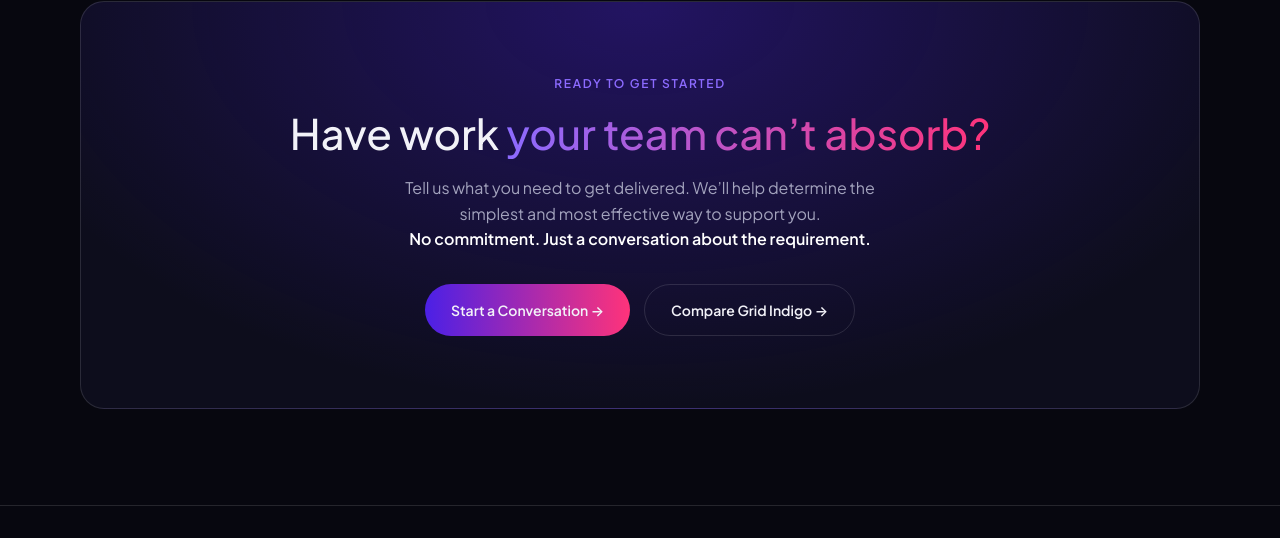
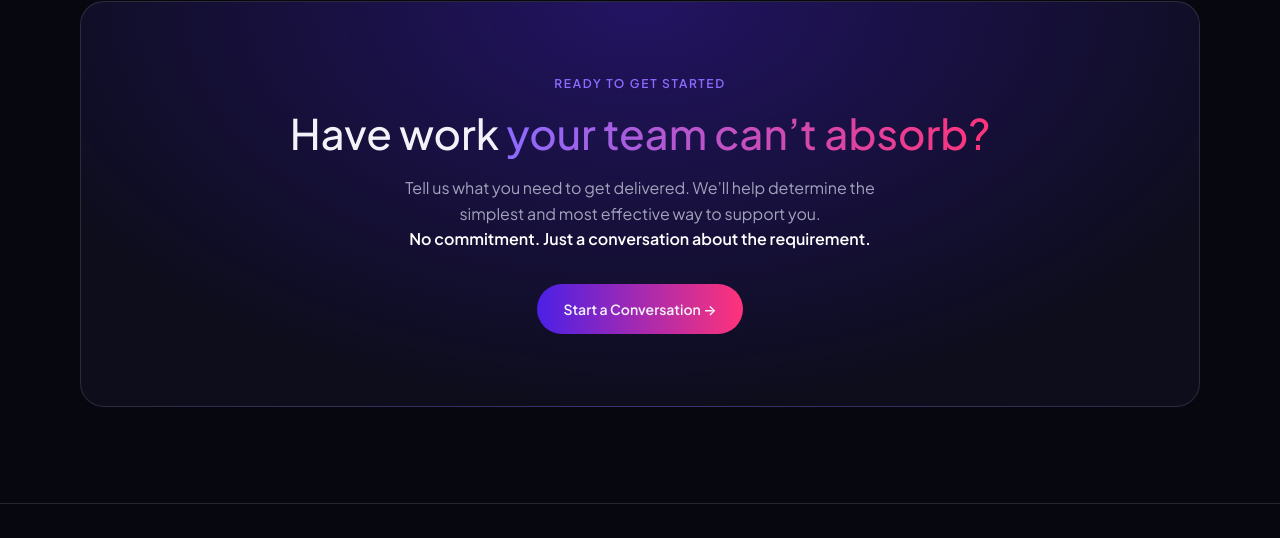
Before and after one commit to workjoshguzman/gridindigo, a plain HTML site: page index.html in a window 1280 px wide. Shown: the part 5007-5545 px from the top of the page. Drawn offline with Linux system fonts and the light colour scheme.

Commit message:
Homepage: remove 'Compare Grid Indigo' button until a real comparison exists
Co-Authored-By: Claude Opus 5.5 <noreply@anthropic.com>
Claude-Session: https://claude.ai/code/session_019J9qo7rWutYbBX5C96qgjh

```diff
--- a/index.html
+++ b/index.html
@@ -268,7 +268,7 @@ html,body{overflow-x:clip}
   <div class="eye">Ready to get started</div>
   <h2>Have work <span class="hl">your team can’t absorb?</span></h2>
   <p>Tell us what you need to get delivered. We’ll help determine the simplest and most effective way to support you.<br><b style="color:#fff;font-weight:600">No commitment. Just a conversation about the requirement.</b></p>
-  <div class="row"><a class="btn g" href="get-started.html">Start a Conversation →</a><a class="btn" href="#why">Compare Grid Indigo →</a></div>
+  <div class="row"><a class="btn g" href="get-started.html">Start a Conversation →</a></div>
  </div>
 </div>
 </main>
```
